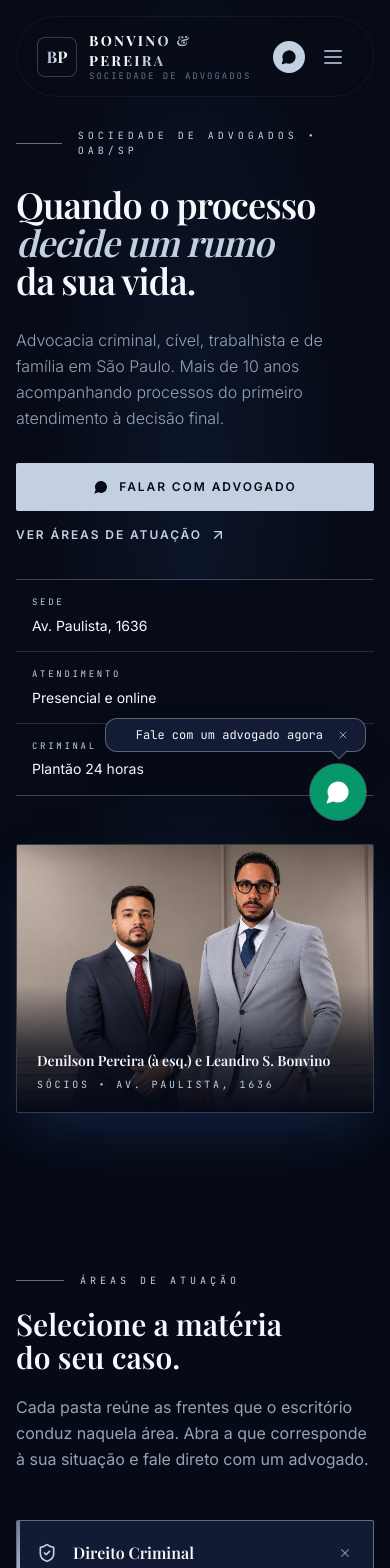
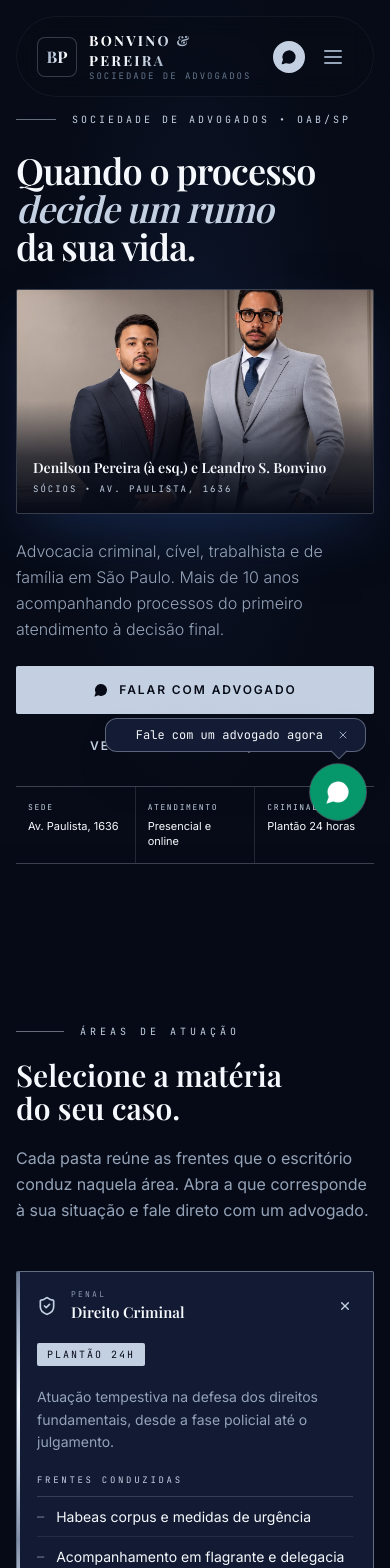
Before and after one commit to Kayqui-Dev/site-bonvino, a React (Vite) app: page / in a window 390 px wide. Shown: the top 1568 px of the page. Built offline with nearby package versions, Linux system fonts and the light colour scheme; a web font is replaced by a local one.

Commit message:
feat: enhance Hero component animations and parallax effects for mobile responsiveness
Co-authored-by: Kayqui <119245946+Kayqui-Dev@users.noreply.github.com>

```diff
--- a/src/components/Hero.jsx
+++ b/src/components/Hero.jsx
@@ -1,6 +1,11 @@
 import React, { useEffect, useRef, useState } from 'react';
 import { MessageCircle, ArrowUpRight } from 'lucide-react';
 import gsap from 'gsap';
+import { ScrollTrigger } from 'gsap/ScrollTrigger';
+
+if (typeof window !== 'undefined') {
+  gsap.registerPlugin(ScrollTrigger);
+}
 
 const FACTS = [
   { label: 'Sede', value: 'Av. Paulista, 1636' },
@@ -20,12 +25,20 @@ export default function Hero() {
   const monoRef = useRef(null);
   const wordmarkRef = useRef(null);
   const sparkRefs = useRef([]);
-  const photoRef = useRef(null);
+  const frameRef = useRef(null);
+  const imgRef = useRef(null);
 
   const [introDone, setIntroDone] = useState(false);
 
   useEffect(() => {
     const reduced = window.matchMedia('(prefers-reduced-motion: reduce)').matches;
+    // The strike was tuned for a 1350px stage: on a 378px screen the shockwave
+    // grew wider than the viewport and read as a stray arc, and 1px sparks
+    // vanished. Impact values now scale with the screen.
+    const isMobile = window.matchMedia('(max-width: 639px)').matches;
+    const V = isMobile
+      ? { ringScale: 2.25, sparkX: 116, sparkY: 52, pivot: '50% -52px', rest: -58, windUp: -67 }
+      : { ringScale: 3.4, sparkX: 190, sparkY: 70, pivot: '50% -70px', rest: -62, windUp: -71 };
 
     const ctx = gsap.context(() => {
       const revealContent = () =>
@@ -48,16 +61,23 @@ export default function Hero() {
       // splits it open, so the letters read as being struck into the metal.
       tl.set(monoRef.current, { clipPath: 'inset(50% 0% 50% 0%)' })
         .set(barRef.current, { scaleX: 0, opacity: 0 })
-        .set(ringRef.current, { opacity: 0, scale: 0.25 })
+        // Centring is set here, not with Tailwind translate classes, because
+        // GSAP overwrites the whole transform once it animates scale.
+        .set(ringRef.current, { xPercent: -50, yPercent: -50, opacity: 0, scale: 0.25 })
         .set(wordmarkRef.current, { opacity: 0, letterSpacing: '0.9em' })
         .set(sparkRefs.current, { opacity: 0, x: 0, y: 0, scale: 1 })
         // Pivot sits above the handle, at the wrist, so the head swings through
         // a real arc instead of sliding.
-        .set(gavelRef.current, { rotate: -62, opacity: 0, transformOrigin: '50% -70px' })
+        .set(gavelRef.current, {
+          xPercent: -50,
+          rotate: V.rest,
+          opacity: 0,
+          transformOrigin: V.pivot,
+        })
 
         // Wind-up
         .to(gavelRef.current, { opacity: 1, duration: 0.3, ease: 'power2.out' })
-        .to(gavelRef.current, { rotate: -71, duration: 0.26, ease: 'power2.out' })
+        .to(gavelRef.current, { rotate: V.windUp, duration: 0.26, ease: 'power2.out' })
 
         // Strike
         .to(gavelRef.current, { rotate: 3, duration: 0.17, ease: 'power4.in' })
@@ -67,21 +87,14 @@ export default function Hero() {
         .to(stageRef.current, { y: 8, duration: 0.06, yoyo: true, repeat: 3, ease: 'power2.inOut' }, 'hit')
         .to(barRef.current, { scaleX: 1, opacity: 1, duration: 0.16, ease: 'expo.out' }, 'hit')
         .to(barRef.current, { opacity: 0, duration: 0.5, ease: 'power2.out' }, 'hit+=0.22')
-        .to(ringRef.current, { opacity: 0.7, scale: 3.4, duration: 1.05, ease: 'expo.out' }, 'hit')
+        .to(ringRef.current, { opacity: 0.7, scale: V.ringScale, duration: 1.05, ease: 'expo.out' }, 'hit')
         .set(ringRef.current, { opacity: 0 })
+        .to(sparkRefs.current, { opacity: 1, duration: 0.05 }, 'hit')
         .to(
           sparkRefs.current,
           {
-            opacity: 1,
-            duration: 0.05,
-          },
-          'hit'
-        )
-        .to(
-          sparkRefs.current,
-          {
-            x: () => gsap.utils.random(-190, 190),
-            y: () => gsap.utils.random(-70, 70),
+            x: () => gsap.utils.random(-V.sparkX, V.sparkX),
+            y: () => gsap.utils.random(-V.sparkY, V.sparkY),
             scale: 0,
             opacity: 0,
             duration: 0.75,
@@ -98,18 +111,14 @@ export default function Hero() {
         .to(gavelRef.current, { rotate: -22, opacity: 0, duration: 0.6, ease: 'power2.inOut' }, 'hit+=0.3')
         .to(
           wordmarkRef.current,
-          { opacity: 1, letterSpacing: '0.45em', duration: 0.9, ease: 'power3.out' },
+          { opacity: 1, letterSpacing: isMobile ? '0.3em' : '0.45em', duration: 0.9, ease: 'power3.out' },
           'hit+=0.35'
         )
 
         // Curtain lifts
         .to(
           overlayRef.current,
-          {
-            clipPath: 'inset(0% 0% 100% 0%)',
-            duration: 0.9,
-            ease: 'power3.inOut',
-          },
+          { clipPath: 'inset(0% 0% 100% 0%)', duration: 0.9, ease: 'power3.inOut' },
           '+=0.35'
         )
         .set(overlayRef.current, { display: 'none' })
@@ -119,25 +128,52 @@ export default function Hero() {
     return () => ctx.revert();
   }, []);
 
-  // Gentle pointer parallax on the portrait — depth without motion sickness.
+  // Depth on the portrait. Pointer parallax only exists for a mouse, so touch
+  // screens were getting a completely static image — they get scroll parallax
+  // inside the frame instead.
   useEffect(() => {
-    const el = photoRef.current;
-    if (!el) return;
-    if (window.matchMedia('(prefers-reduced-motion: reduce)').matches) return;
-    if (!window.matchMedia('(pointer: fine)').matches) return;
+    const reduced = window.matchMedia('(prefers-reduced-motion: reduce)').matches;
+    if (reduced) return;
 
-    const xTo = gsap.quickTo(el, 'x', { duration: 0.9, ease: 'power3.out' });
-    const yTo = gsap.quickTo(el, 'y', { duration: 0.9, ease: 'power3.out' });
+    const ctx = gsap.context(() => {
+      if (imgRef.current) {
+        // Slightly oversized so shifting it never exposes the frame edge.
+        gsap.fromTo(
+          imgRef.current,
+          { yPercent: -5, scale: 1.12 },
+          {
+            yPercent: 5,
+            scale: 1.12,
+            ease: 'none',
+            scrollTrigger: {
+              trigger: frameRef.current,
+              start: 'top bottom',
+              end: 'bottom top',
+              scrub: true,
+            },
+          }
+        );
+      }
+    }, heroRef);
 
+    let cleanupPointer;
+    if (window.matchMedia('(pointer: fine)').matches && frameRef.current) {
+      const xTo = gsap.quickTo(frameRef.current, 'x', { duration: 0.9, ease: 'power3.out' });
+      const yTo = gsap.quickTo(frameRef.current, 'y', { duration: 0.9, ease: 'power3.out' });
       const onMove = (e) => {
         const cx = window.innerWidth / 2;
         const cy = window.innerHeight / 2;
         xTo(((e.clientX - cx) / cx) * -14);
         yTo(((e.clientY - cy) / cy) * -10);
       };
+      window.addEventListener('pointermove', onMove);
+      cleanupPointer = () => window.removeEventListener('pointermove', onMove);
+    }
 
-    window.addEventListener('pointermove', onMove);
-    return () => window.removeEventListener('pointermove', onMove);
+    return () => {
+      ctx.revert();
+      cleanupPointer?.();
+    };
   }, []);
 
   const whatsappMessage = encodeURIComponent(
@@ -149,7 +185,7 @@ export default function Hero() {
     <section
       id="hero"
       ref={heroRef}
-      className="relative min-h-[100dvh] flex items-center overflow-hidden pt-32 pb-16 px-4 sm:px-6 lg:px-12"
+      className="relative min-h-[100dvh] flex items-center overflow-hidden pt-28 sm:pt-32 pb-16 px-4 sm:px-6 lg:px-12"
     >
       {/* ---------- Intro: the gavel engraves the monogram ---------- */}
       <div
@@ -160,19 +196,19 @@ export default function Hero() {
         <div className="absolute inset-0 vignette-navy" />
 
         <div ref={stageRef} className="relative flex flex-col items-center">
-          {/* Shockwave */}
+          {/* Shockwave — base size also shrinks so the ring stays on screen */}
           <div
             ref={ringRef}
-            className="absolute top-1/2 left-1/2 -translate-x-1/2 -translate-y-1/2 w-44 h-44 rounded-full border border-platinum/60"
+            className="absolute top-1/2 left-1/2 w-28 h-28 sm:w-44 sm:h-44 rounded-full border border-platinum/60"
             style={{ boxShadow: '0 0 70px rgba(195,208,226,0.4)' }}
           />
 
-          {/* Sparks thrown off the strike */}
+          {/* Sparks thrown off the strike — larger on mobile to stay legible */}
           {SPARKS.map((_, i) => (
             <span
               key={i}
               ref={(el) => (sparkRefs.current[i] = el)}
-              className="absolute top-1/2 left-1/2 w-1 h-1 rounded-full bg-platinum"
+              className="absolute top-1/2 left-1/2 w-1.5 h-1.5 sm:w-1 sm:h-1 rounded-full bg-platinum"
               style={{ boxShadow: '0 0 8px rgba(234,241,248,0.9)' }}
             />
           ))}
@@ -180,7 +216,7 @@ export default function Hero() {
           <div className="relative">
             <div
               ref={monoRef}
-              className="font-serif font-bold text-7xl sm:text-9xl tracking-[0.06em] chrome-plate"
+              className="font-serif font-bold text-8xl sm:text-9xl tracking-[0.06em] chrome-plate"
             >
               BP
             </div>
@@ -188,9 +224,23 @@ export default function Hero() {
             {/* The struck line: flashes along the monogram's midline */}
             <div
               ref={barRef}
-              className="absolute top-1/2 -left-10 -right-10 h-[2px] chrome-surface origin-center"
+              className="absolute top-1/2 -left-8 -right-8 sm:-left-10 sm:-right-10 h-[2px] chrome-surface origin-center"
               style={{ boxShadow: '0 0 24px rgba(234,241,248,0.85)' }}
             />
+
+            {/* Gavel built from solid plates — a line icon read as thin and
+                cheap. Anchored to the monogram's midline, so the head actually
+                lands on the struck line at every screen size instead of
+                stopping short of it. */}
+            <div ref={gavelRef} className="absolute left-1/2 bottom-1/2 w-24 sm:w-28">
+              <div className="flex flex-col items-center">
+                <div className="w-[7px] h-16 sm:h-20 rounded-t-[3px] chrome-surface" />
+                <div className="relative w-full h-8 sm:h-9 rounded-[4px] chrome-surface shadow-[0_14px_38px_rgba(6,10,22,0.9)]">
+                  <span className="absolute top-0 left-[18%] w-[3px] h-full bg-navy-deep/45" />
+                  <span className="absolute top-0 right-[18%] w-[3px] h-full bg-navy-deep/45" />
+                </div>
+              </div>
+            </div>
           </div>
 
           <div
@@ -198,17 +248,6 @@ export default function Hero() {
             className="mt-6 text-[10px] sm:text-xs font-mono uppercase text-platinum-dim whitespace-nowrap"
           >
             Bonvino &amp; Pereira
-          </div>
-
-          {/* Gavel built from solid plates — a line icon read as thin and cheap */}
-          {/* Handle rises from the head, so the head is what lands on the line */}
-          <div ref={gavelRef} className="absolute -top-24 sm:-top-28">
-            <div className="relative">
-              <div className="w-24 sm:w-28 h-8 sm:h-9 rounded-[4px] chrome-surface shadow-[0_14px_38px_rgba(6,10,22,0.9)]" />
-              <div className="absolute top-0 left-[18%] w-[3px] h-8 sm:h-9 bg-navy-deep/45" />
-              <div className="absolute top-0 right-[18%] w-[3px] h-8 sm:h-9 bg-navy-deep/45" />
-              <div className="absolute bottom-[calc(100%-6px)] left-1/2 -translate-x-1/2 w-[7px] h-16 sm:h-20 rounded-t-[3px] chrome-surface" />
-            </div>
           </div>
         </div>
       </div>
@@ -218,20 +257,23 @@ export default function Hero() {
         <div className="absolute inset-0 vignette-navy opacity-60" />
       </div>
 
-      {/* ---------- Editorial split ---------- */}
-      <div className="relative z-10 w-full max-w-7xl mx-auto grid lg:grid-cols-12 gap-12 lg:gap-16 items-center">
-        {/* Type column */}
-        <div className="lg:col-span-7 flex flex-col gap-7">
-          <div className="hero-animate flex items-center gap-4">
-            <span className="h-px w-12 bg-platinum/50" />
-            <span className="text-[10px] sm:text-[11px] font-mono uppercase tracking-[0.4em] text-platinum">
+      {/* ---------- Editorial split ----------
+          Mobile follows DOM order, which puts the portrait straight after the
+          headline: it is the hero asset and used to sit entirely below the
+          fold. Desktop places the same nodes explicitly into two columns. */}
+      <div className="relative z-10 w-full max-w-7xl mx-auto flex flex-col gap-6 lg:grid lg:grid-cols-12 lg:gap-x-16 lg:gap-y-7 lg:items-center">
+        <div className="hero-animate flex items-center gap-4 lg:col-start-1 lg:col-span-7 lg:row-start-1">
+          <span className="h-px w-10 sm:w-12 bg-platinum/50" />
+          <span className="text-[10px] sm:text-[11px] font-mono uppercase tracking-[0.3em] sm:tracking-[0.4em] text-platinum">
             Sociedade de Advogados • OAB/SP
           </span>
         </div>
 
         {/* Mixed weight so the headline has a focal point instead of one flat
             block of serif at a single size. */}
-          <h1 className="hero-animate font-serif text-ivory text-4xl sm:text-5xl lg:text-[4rem] leading-[1.05] tracking-tight text-balance">
+        {/* 4xl is the largest size where "Quando o processo" still holds one
+            line at 378px — bigger and the explicit line breaks fall apart. */}
+        <h1 className="hero-animate font-serif text-ivory text-4xl sm:text-5xl lg:text-[4rem] leading-[1.06] tracking-tight text-balance lg:col-start-1 lg:col-span-7 lg:row-start-2">
           Quando o processo
           <br />
           <span className="italic text-platinum">decide um rumo</span>
@@ -239,12 +281,36 @@ export default function Hero() {
           da sua vida.
         </h1>
 
-          <p className="hero-animate text-ivory-muted text-base sm:text-lg leading-relaxed max-w-lg text-pretty font-light">
+        <figure className="hero-animate relative m-0 lg:col-start-8 lg:col-span-5 lg:row-start-1 lg:row-span-5 lg:self-center">
+          <div
+            ref={frameRef}
+            className="relative overflow-hidden rounded-sm border border-platinum/25 shadow-2xl shadow-navy-deep/50"
+          >
+            <img
+              ref={imgRef}
+              src="/brand/socios-bonvino-pereira.jpg"
+              alt="Os sócios Denilson Pereira e Leandro Sousa Bonvino no escritório"
+              className="w-full h-full object-cover aspect-[16/10] lg:aspect-[4/5] object-[56%_18%]"
+            />
+            <div className="absolute inset-x-0 bottom-0 h-28 sm:h-32 bg-gradient-to-t from-navy via-navy/70 to-transparent" />
+
+            <figcaption className="absolute bottom-0 left-0 right-0 p-4 sm:p-5">
+              <span className="block font-serif text-ivory text-sm sm:text-base leading-snug">
+                Denilson Pereira (à esq.) e Leandro S. Bonvino
+              </span>
+              <span className="block text-[9px] sm:text-[10px] font-mono uppercase tracking-[0.22em] sm:tracking-[0.28em] text-platinum mt-1.5">
+                Sócios • Av. Paulista, 1636
+              </span>
+            </figcaption>
+          </div>
+        </figure>
+
+        <p className="hero-animate text-ivory-muted text-base sm:text-lg leading-relaxed max-w-lg text-pretty font-light lg:col-start-1 lg:col-span-7 lg:row-start-3">
           Advocacia criminal, cível, trabalhista e de família em São Paulo. Mais de
           10 anos acompanhando processos do primeiro atendimento à decisão final.
         </p>
 
-          <div className="hero-animate flex flex-col sm:flex-row sm:items-center gap-4 pt-1">
+        <div className="hero-animate flex flex-col sm:flex-row sm:items-center gap-4 lg:col-start-1 lg:col-span-7 lg:row-start-4">
           <a
             href={whatsappUrl}
             target="_blank"
@@ -257,46 +323,26 @@ export default function Hero() {
 
           <a
             href="#areas"
-              className="inline-flex items-center gap-2 text-platinum hover:text-ivory text-xs uppercase tracking-[0.16em] font-semibold transition-colors"
+            className="link-hover inline-flex items-center justify-center sm:justify-start gap-2 text-platinum hover:text-ivory text-xs uppercase tracking-[0.16em] font-semibold py-2"
           >
             <span>Ver áreas de atuação</span>
             <ArrowUpRight className="w-4 h-4" />
           </a>
         </div>
 
-          {/* Service facts, not achievement stats — a hard rule for OAB copy */}
-          <dl className="hero-animate grid sm:grid-cols-3 gap-px bg-platinum/15 border-y border-platinum/15 mt-2">
+        {/* Service facts, not achievement stats — a hard rule for OAB copy.
+            Three columns on mobile too: stacked, they pushed the portrait and
+            the whole photo column off the first screen. */}
+        <dl className="hero-animate grid grid-cols-3 gap-px bg-platinum/15 border-y border-platinum/15 lg:col-start-1 lg:col-span-7 lg:row-start-5">
           {FACTS.map((fact) => (
-              <div key={fact.label} className="bg-navy px-4 py-4">
-                <dt className="text-[9px] font-mono uppercase tracking-[0.3em] text-platinum mb-1.5">
+            <div key={fact.label} className="bg-navy px-3 py-3.5 sm:px-4 sm:py-4">
+              <dt className="text-[8px] sm:text-[9px] font-mono uppercase tracking-[0.2em] sm:tracking-[0.3em] text-platinum mb-1.5">
                 {fact.label}
               </dt>
-                <dd className="text-sm text-ivory leading-snug">{fact.value}</dd>
+              <dd className="text-[11px] sm:text-sm text-ivory leading-snug">{fact.value}</dd>
             </div>
           ))}
         </dl>
-        </div>
-
-        {/* Photo column */}
-        <figure className="hero-animate lg:col-span-5 relative m-0">
-          <div ref={photoRef} className="relative overflow-hidden rounded-sm border border-platinum/25 shadow-2xl shadow-navy-deep/50">
-            <img
-              src="/brand/socios-bonvino-pereira.jpg"
-              alt="Os sócios Denilson Pereira e Leandro Sousa Bonvino no escritório"
-              className="w-full h-full object-cover aspect-[4/3] lg:aspect-[4/5] object-[58%_20%]"
-            />
-            <div className="absolute inset-x-0 bottom-0 h-32 bg-gradient-to-t from-navy via-navy/70 to-transparent" />
-
-            <figcaption className="absolute bottom-0 left-0 right-0 p-5">
-              <span className="block font-serif text-ivory text-sm sm:text-base leading-snug">
-                Denilson Pereira (à esq.) e Leandro S. Bonvino
-              </span>
-              <span className="block text-[10px] font-mono uppercase tracking-[0.28em] text-platinum mt-1.5">
-                Sócios • Av. Paulista, 1636
-              </span>
-            </figcaption>
-          </div>
-        </figure>
       </div>
 
       {introDone && (
--- a/src/components/PracticeAreas.jsx
+++ b/src/components/PracticeAreas.jsx
@@ -104,6 +104,21 @@ const AREAS = [
 export default function PracticeAreas() {
   const sectionRef = useRef(null);
   const [active, setActive] = useState(0);
+  // Hover-to-open is a mouse affordance. On a touch screen it fired on tap and
+  // fought the tap-to-close toggle below.
+  const hoverable = useRef(false);
+
+  useEffect(() => {
+    hoverable.current = window.matchMedia('(hover: hover) and (pointer: fine)').matches;
+  }, []);
+
+  // On mobile the folders behave like an accordion, so tapping the open one
+  // closes it. The desktop cabinet always keeps one file open, or it would
+  // collapse into six empty spines.
+  const handleSelect = (i) => {
+    const collapsible = window.matchMedia('(max-width: 1023px)').matches;
+    setActive((prev) => (collapsible && prev === i ? -1 : i));
+  };
 
   useEffect(() => {
     const ctx = gsap.context(() => {
@@ -178,11 +193,13 @@ export default function PracticeAreas() {
                     : 'border-platinum/15 bg-navy-elevated/40 hover:border-platinum/35 hover:bg-navy-elevated/70 lg:flex-[0.42]'
                 }`}
               >
-                {/* Chrome edge marks the open file, like a tab standing proud */}
+                {/* Chrome edge marks the open file, like a tab standing proud.
+                    Closed folders keep a dim edge on mobile so the column still
+                    reads as a stack of files rather than plain list rows. */}
                 <span
                   aria-hidden="true"
                   className={`absolute left-0 top-0 bottom-0 w-[3px] chrome-surface transition-opacity duration-500 z-10 ${
-                    isOpen ? 'opacity-100' : 'opacity-0'
+                    isOpen ? 'opacity-100' : 'opacity-25 lg:opacity-0'
                   }`}
                 />
 
@@ -191,21 +208,35 @@ export default function PracticeAreas() {
                 <h3 className={`m-0 ${isOpen ? '' : 'lg:flex-1'}`}>
                   <button
                     type="button"
-                    onClick={() => setActive(i)}
-                    onMouseEnter={() => setActive(i)}
-                    onFocus={() => setActive(i)}
+                    onClick={() => handleSelect(i)}
+                    onMouseEnter={() => hoverable.current && setActive(i)}
+                    // Only keyboard focus opens a file. A tap also focuses the
+                    // button, which would re-open what the tap just closed.
+                    onFocus={(e) => e.target.matches(':focus-visible') && setActive(i)}
                     onKeyDown={(e) => onKeyDown(e, i)}
                     aria-expanded={isOpen}
                     aria-controls={`dossier-panel-${area.id}`}
                     className="dossier-trigger w-full h-full text-left cursor-pointer focus:outline-none focus-visible:ring-2 focus-visible:ring-platinum focus-visible:ring-inset"
                   >
-                    {/* Mobile: a plain accordion row in both states */}
-                    <span className="flex lg:hidden items-center gap-4 px-5 py-5">
-                      <Icon className="w-5 h-5 text-platinum shrink-0" />
-                      <span className="flex-1 text-base font-serif text-ivory">{area.title}</span>
+                    {/* Mobile: a file tab — matter code, title, and a marker
+                        that turns as the folder opens. */}
+                    <span className="flex lg:hidden items-center gap-3.5 px-5 py-4">
+                      <Icon
+                        className={`w-5 h-5 shrink-0 transition-colors duration-300 ${
+                          isOpen ? 'text-platinum' : 'text-platinum/60'
+                        }`}
+                      />
+                      <span className="flex flex-col flex-1 min-w-0 gap-0.5">
+                        <span className="text-[8px] font-mono uppercase tracking-[0.28em] text-platinum/70">
+                          {area.matter}
+                        </span>
+                        <span className="text-[15px] font-serif text-ivory leading-snug">
+                          {area.title}
+                        </span>
+                      </span>
                       <Plus
-                        className={`w-4 h-4 text-platinum/50 shrink-0 transition-transform duration-300 ${
-                          isOpen ? 'rotate-45' : ''
+                        className={`w-4 h-4 shrink-0 transition-transform duration-500 ease-out ${
+                          isOpen ? 'rotate-[135deg] text-platinum' : 'text-platinum/50'
                         }`}
                       />
                     </span>
@@ -232,16 +263,20 @@ export default function PracticeAreas() {
                   </button>
                 </h3>
 
-                {/* Panel. The `hidden` attribute loses to Tailwind's .flex on
-                    equal specificity, so visibility is driven by the class. */}
+                {/* Panel. Mobile animates open by tweening grid-template-rows
+                    from 0fr to 1fr, which slides to the content's natural
+                    height — the previous display toggle snapped with no motion.
+                    `inert` keeps the collapsed CTA out of the tab order. */}
                 <div
                   id={`dossier-panel-${area.id}`}
-                  className={
-                    isOpen
-                      ? 'flex flex-1 flex-col gap-5 px-5 pb-6 lg:px-7 lg:pb-7 lg:pt-3'
-                      : 'hidden'
-                  }
+                  inert={isOpen ? undefined : ''}
+                  className={`grid transition-[grid-template-rows] duration-500 ease-out lg:block lg:transition-none ${
+                    isOpen ? 'grid-rows-[1fr] lg:flex-1' : 'grid-rows-[0fr] lg:hidden'
+                  }`}
                 >
+                  {/* The clipping layer the grid row animates against */}
+                  <div className="overflow-hidden lg:h-full">
+                   <div className="flex flex-col gap-5 px-5 pb-6 pt-1 lg:px-7 lg:pb-7 lg:pt-3 lg:h-full">
                   <div className="flex flex-wrap items-center gap-3">
                     {/* Mobile already shows the title in the accordion row */}
                     <span className="hidden lg:inline font-serif text-3xl text-ivory">
@@ -286,6 +321,8 @@ export default function PracticeAreas() {
                     <MessageCircle className="w-4 h-4 fill-navy stroke-none" />
                     <span>Falar sobre {area.matter.toLowerCase()}</span>
                   </a>
+                   </div>
+                  </div>
                 </div>
               </article>
             );
```
Also changed, not shown: src/components/Navbar.jsx (+6 -5 lines), src/index.css (+18 -0 lines). Lines whose indentation alone changed are shown as unchanged.
